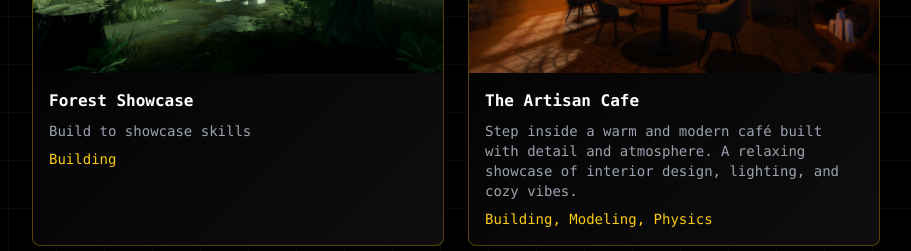
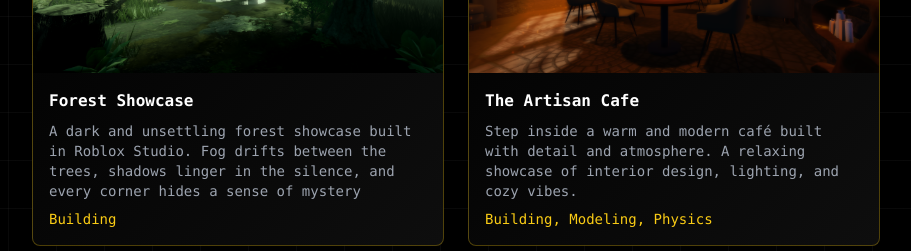
Before and after one commit to heynoxcodes/vyxlezrepo, a Next.js app: page / in a window 1280 px wide. Shown: the part 2000-2251 px from the top of the page, without its empty margins (184-1095 px from the left). Built offline with nearby package versions, Linux system fonts and the light colour scheme.

Commit message:
Update page.jsx

```diff
--- a/src/app/page.jsx
+++ b/src/app/page.jsx
@@ -299,7 +299,7 @@ function MainComponent() {
                 title: "Forest Showcase",
                 tech: "Building",
                 description:
-                  "Build to showcase skills",
+                  "A dark and unsettling forest showcase built in Roblox Studio. Fog drifts between the trees, shadows linger in the silence, and every corner hides a sense of mystery",
                 image:
                   "/images/scary.png",
               },
```
